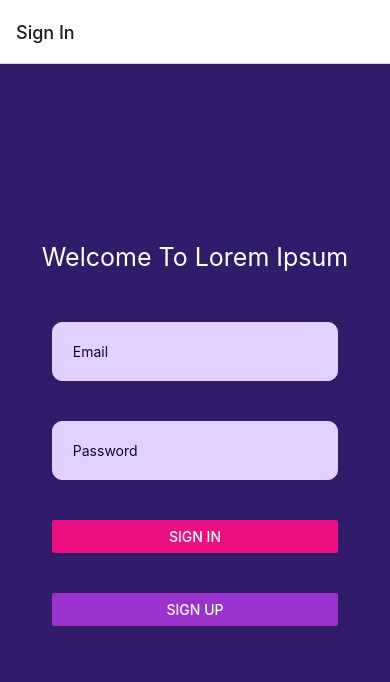
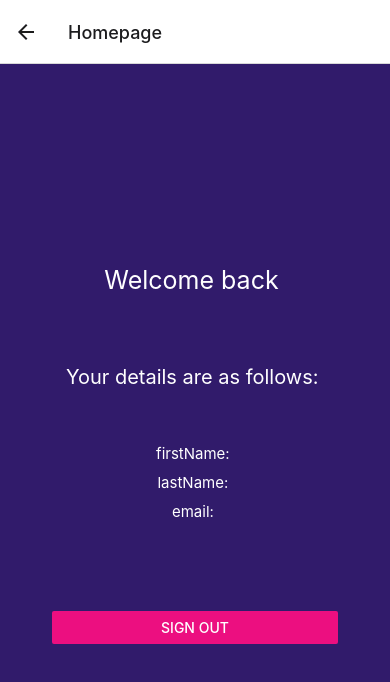
Before and after one commit to AbhinavJoosery/Mobile_App, a React Native app in the folder AwesomeProject/: screen /Homepage in a window 390 px wide. Shown: the top 682 px of the page. Built offline with nearby package versions, Linux system fonts and the light colour scheme.

Commit message:
added implementation for signup and signin

```diff
--- a/AwesomeProject/App.js
+++ b/AwesomeProject/App.js
@@ -10,18 +10,25 @@ import {
 import {NavigationContainer} from '@react-navigation/native';
 import {createNativeStackNavigator} from '@react-navigation/native-stack';
 
+import {Provider} from 'react-redux';
+import {store} from './redux/store';
+
 import SignInPage from './screens/SignInPage';
 import SignUpPage from './screens/SignUpPage';
+import HomePage from './screens/HomePage';
 
 const Stack = createNativeStackNavigator();
 export default function App() {
   return (
+    <Provider store={store}>
       <NavigationContainer>
         <Stack.Navigator initialRouteName="Sign In">
           <Stack.Screen name="Sign In" component={SignInPage} />
           <Stack.Screen name="Sign Up" component={SignUpPage} />
+          <Stack.Screen name="Homepage" component={HomePage} />
         </Stack.Navigator>
       </NavigationContainer>
+    </Provider>
   );
 }
 
--- a/AwesomeProject/package.json
+++ b/AwesomeProject/package.json
@@ -12,10 +12,13 @@
   "dependencies": {
     "@react-navigation/native": "^6.0.13",
     "@react-navigation/native-stack": "^6.9.1",
+    "@reduxjs/toolkit": "^1.9.0",
     "react": "18.1.0",
     "react-native": "0.70.5",
     "react-native-safe-area-context": "^4.4.1",
-    "react-native-screens": "^3.18.2"
+    "react-native-screens": "^3.18.2",
+    "react-redux": "^8.0.5",
+    "redux": "^4.2.0"
   },
   "devDependencies": {
     "@babel/core": "^7.12.9",
--- /dev/null
+++ b/AwesomeProject/redux/signup.js
@@ -0,0 +1,42 @@
+import {createSlice} from '@reduxjs/toolkit';
+
+export const counterSlice = createSlice({
+  name: 'counter',
+  initialState: {
+    firstName: ['admin'],
+    lastName: ['default'],
+    userName: ['admin'],
+    email: ['admin@gmail.com'],
+    password: ['123'],
+    user_id: -1,
+  },
+
+  reducers: {
+    signInAction: (state, action) => {
+      state.user_id = action.payload;
+    },
+
+    // increment: state => {
+    //   // Redux Toolkit allows us to write "mutating" logic in reducers. It
+    //   // doesn't actually mutate the state because it uses the Immer library,
+    //   // which detects changes to a "draft state" and produces a brand new
+    //   // immutable state based off those changes
+    //   state.value.push(1);
+    // },
+    // decrement: state => {
+    //   state.value.push(-1);
+    // },
+    signUpAction: (state, action) => {
+      state.firstName.push(action.payload[0]);
+      state.lastName.push(action.payload[1]);
+      state.userName.push(action.payload[2]);
+      state.email.push(action.payload[3]);
+      state.password.push(action.payload[4]);
+    },
+  },
+});
+
+// Action creators are generated for each case reducer function
+export const {signInAction, signUpAction} = counterSlice.actions;
+
+export default counterSlice.reducer;
--- /dev/null
+++ b/AwesomeProject/redux/store.js
@@ -0,0 +1,8 @@
+import {configureStore} from '@reduxjs/toolkit';
+import counterReducer from '../redux/signup';
+
+export const store = configureStore({
+  reducer: {
+    counter: counterReducer,
+  },
+});
--- /dev/null
+++ b/AwesomeProject/screens/HomePage.js
@@ -0,0 +1,70 @@
+import {StyleSheet, View, StatusBar, Text, Button, Alert} from 'react-native';
+
+import {useSelector} from 'react-redux';
+
+function HomePage({navigation}) {
+  const user_id = useSelector(state => state.counter.user_id);
+  const firstname = useSelector(state => state.counter.firstName[user_id]);
+  const lastname = useSelector(state => state.counter.lastName[user_id]);
+  const username = useSelector(state => state.counter.userName[user_id]);
+  const email = useSelector(state => state.counter.email[user_id]);
+
+  function signOutHandler() {
+    Alert.alert('Sign Out', 'Are you sure you want to sign out?', [
+      {text: 'Sign out', onPress: () => navigation.navigate('Sign In')},
+      {text: 'Cancel', onPress: () => console.log('ok')},
+    ]);
+  }
+
+  // counter is the name of the reducer in redux/store.js
+  // firstname is the property of that reducer found in redux/signup.js
+  return (
+    <View style={styles.container}>
+      <Text style={styles.pageTitle}>Welcome back {username}</Text>
+      <Text style={styles.detailsTitle}>Your details are as follows: </Text>
+      <Text style={styles.infoText}>firstName: {firstname}</Text>
+      <Text style={styles.infoText}>lastName: {lastname}</Text>
+      <Text style={styles.infoText}>email: {email}</Text>
+
+      <View style={styles.btnContainer}>
+        <Button title="Sign Out" onPress={signOutHandler} color="#ec0f80" />
+      </View>
+    </View>
+  );
+}
+
+const styles = StyleSheet.create({
+  container: {
+    flex: 1,
+    paddingTop: StatusBar.currentHeight + 50,
+    paddingHorizontal: 16,
+    justifyContent: 'center',
+    alignItems: 'center',
+    backgroundColor: '#311b6b',
+  },
+
+  pageTitle: {
+    color: 'white',
+    fontSize: 25,
+    marginBottom: 70,
+  },
+
+  detailsTitle: {
+    color: 'white',
+    fontSize: 20,
+    marginBottom: 55,
+  },
+
+  infoText: {
+    color: 'white',
+    fontSize: 15,
+    marginBottom: 10,
+  },
+
+  btnContainer: {
+    width: '80%',
+    marginTop: 80,
+  },
+});
+
+export default HomePage;
--- a/AwesomeProject/screens/SignInPage.js
+++ b/AwesomeProject/screens/SignInPage.js
@@ -5,9 +5,43 @@ import {
   Text,
   TextInput,
   Button,
+  Alert,
 } from 'react-native';
 
+import {useDispatch, useSelector} from 'react-redux';
+import {useState} from 'react';
+import {signInAction} from '../redux/signup';
+
 function SignInPage({navigation}) {
+  const emailList = useSelector(state => state.counter.email);
+  const passwordList = useSelector(state => state.counter.password);
+
+  const dispatch = useDispatch(); //   dispatch is used to call action from reducer
+
+  const [getEmail, setEmail] = useState('');
+  const [getPassword, setPassword] = useState('');
+
+  const emailInputHandler = inputText => {
+    setEmail(inputText);
+  };
+
+  const passwordInputHandler = inputText => {
+    setPassword(inputText);
+  };
+
+  function signInHandler() {
+    const userIndex = emailList.indexOf(getEmail);
+    if (userIndex >= 0 && passwordList[userIndex] == getPassword) {
+      dispatch(signInAction(userIndex));
+
+      navigation.navigate('Homepage');
+    } else {
+      Alert.alert('Log IN ERROR', 'Incorrect email or password', [
+        {text: 'OK', onPress: () => console.log('')},
+      ]);
+    }
+  }
+
   return (
     <View style={styles.container}>
       <Text style={styles.appTitle}>Welcome To Lorem Ipsum</Text>
@@ -17,6 +51,7 @@ function SignInPage({navigation}) {
           style={styles.textInput}
           placeholder="Email"
           textContentType="emailAddress"
+          onChangeText={emailInputHandler}
         />
       </View>
 
@@ -26,15 +61,12 @@ function SignInPage({navigation}) {
           placeholder="Password"
           textContentType="password"
           secureTextEntry={true}
+          onChangeText={passwordInputHandler}
         />
       </View>
 
       <View style={styles.btnContainer}>
-        <Button
-          title="Sign In"
-          // onPress={() => }
-          color="#ec0f80"
-        />
+        <Button title="Sign In" onPress={signInHandler} color="#ec0f80" />
       </View>
 
       <View style={styles.btnContainer}>
--- a/AwesomeProject/screens/SignUpPage.js
+++ b/AwesomeProject/screens/SignUpPage.js
@@ -8,22 +8,79 @@ import {
   ScrollView,
 } from 'react-native';
 
-function SignUpPage() {
+import {useDispatch} from 'react-redux';
+import {signUpAction} from '../redux/signup';
+import {useState} from 'react';
+
+function SignUpPage({navigation}) {
+  const dispatch = useDispatch(); //   dispatch is used to call action from reducer
+
+  const [getFirstName, setFirstName] = useState('');
+  const [getLastName, setLastName] = useState('');
+  const [getUserName, setUserName] = useState('');
+  const [getEmail, setEmail] = useState('');
+  const [getPassword, setPassword] = useState('');
+
+  const firstNameInputHandler = inputText => {
+    setFirstName(inputText);
+  };
+
+  const lastNameInputHandler = inputText => {
+    setLastName(inputText);
+  };
+
+  const userNameInputHandler = inputText => {
+    setUserName(inputText);
+  };
+
+  const emailInputHandler = inputText => {
+    setEmail(inputText);
+  };
+
+  const passwordInputHandler = inputText => {
+    setPassword(inputText);
+  };
+
+  const signUpHandler = () => {
+    dispatch(
+      signUpAction([
+        getFirstName,
+        getLastName,
+        getUserName,
+        getEmail,
+        getPassword,
+      ]),
+    );
+    navigation.navigate('Sign In');
+  };
+
   return (
     <ScrollView>
       <View style={styles.container}>
-        <Text style={styles.pageTitle}>Create Your Lorem Ipsum Account</Text>
+        <Text style={styles.pageTitle}>Create your Lorem Ipsum Account</Text>
 
         <View style={styles.textInputContainer}>
-          <TextInput style={styles.textInput} placeholder="First Name" />
+          <TextInput
+            style={styles.textInput}
+            placeholder="First Name"
+            onChangeText={firstNameInputHandler}
+          />
         </View>
 
         <View style={styles.textInputContainer}>
-          <TextInput style={styles.textInput} placeholder="Last Name" />
+          <TextInput
+            style={styles.textInput}
+            placeholder="Last Name"
+            onChangeText={lastNameInputHandler}
+          />
         </View>
 
         <View style={styles.textInputContainer}>
-          <TextInput style={styles.textInput} placeholder="Username" />
+          <TextInput
+            style={styles.textInput}
+            placeholder="Username"
+            onChangeText={userNameInputHandler}
+          />
         </View>
 
         <View style={styles.textInputContainer}>
@@ -31,6 +88,7 @@ function SignUpPage() {
             style={styles.textInput}
             placeholder="Email"
             textContentType="emailAddress"
+            onChangeText={emailInputHandler}
           />
         </View>
 
@@ -40,15 +98,12 @@ function SignUpPage() {
             placeholder="Password"
             textContentType="password"
             secureTextEntry={true}
+            onChangeText={passwordInputHandler}
           />
         </View>
 
         <View style={styles.btnContainer}>
-          <Button
-            title="Sign Up"
-            // onPress={() => }
-            color="#9932CC"
-          />
+          <Button title="Sign Up" onPress={signUpHandler} color="#9932CC" />
         </View>
       </View>
     </ScrollView>
```
Also changed, not shown: 1 other file (tests, documents, lock files or other folders). Lines whose indentation alone changed are shown as unchanged.
